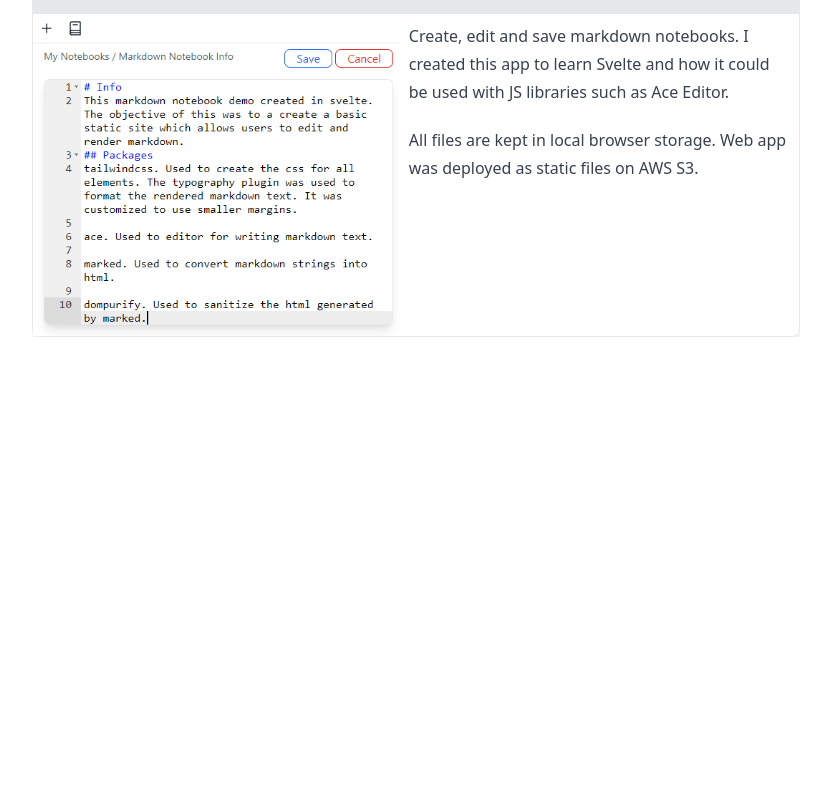
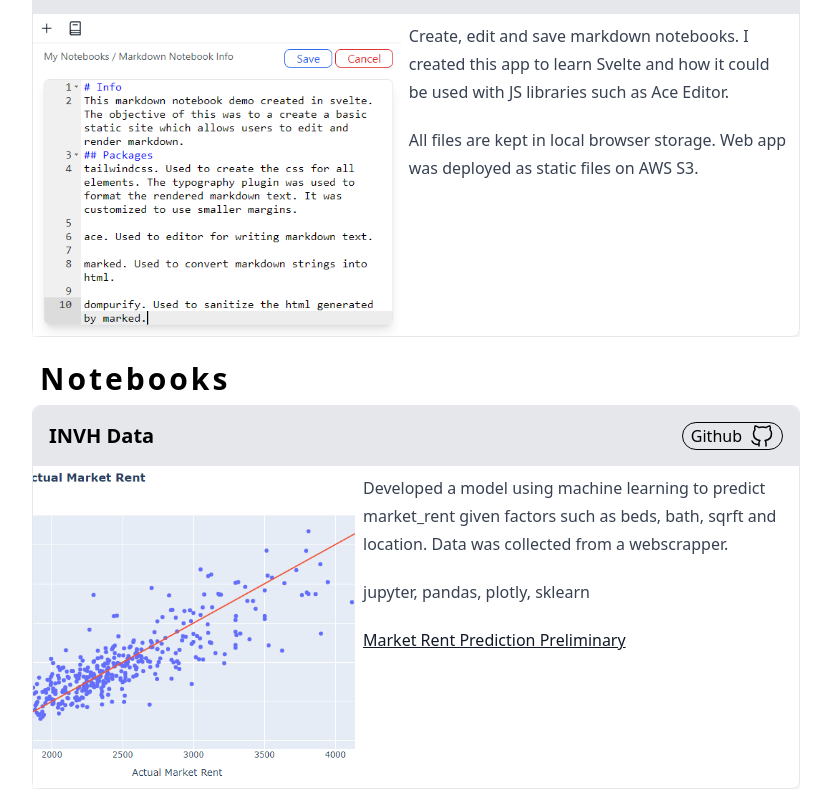
Before and after one commit to magicalpuffin/mli-puffinsystems, a SvelteKit app in the folder puffinsystems_homepage/: page / in a window 1280 px wide. Shown: the part 624-1421 px from the top of the page, without its empty margins (224-1055 px from the left). Before the commit the page ends 969 px from the top, so only its background shows below. Built offline with nearby package versions, Linux system fonts and the light colour scheme.

Commit message:
added notebook cards

```diff
--- a/puffinsystems_homepage/src/lib/components/CardTemplate.svelte
+++ b/puffinsystems_homepage/src/lib/components/CardTemplate.svelte
@@ -9,9 +9,12 @@
 
 <div class="rounded-lg border shadow-lg md:h-96">
   <div class="flex h-full flex-col">
-    <div class="flex flex-row justify-between bg-gray-200 px-4 py-4">
+    <div
+      class="flex flex-row justify-between rounded-t-lg bg-gray-200 px-4 py-4"
+    >
       <div class="text-xl font-bold">{title}</div>
       <div class="flex flex-row justify-between gap-4">
+        {#if detail_link}
           <a
             href={detail_link}
             class="flex flex-row items-center gap-2 rounded-full px-2 text-black hover:border-blue-600 hover:text-blue-600 md:border md:border-black"
@@ -20,6 +23,8 @@
             ><p class="hidden md:block">Open</p>
             <OpenInWindowIcon /></a
           >
+        {/if}
+        {#if github_link}
           <a
             href={github_link}
             class="flex flex-row items-center gap-2 rounded-full px-2 text-black hover:border-blue-600 hover:text-blue-600 md:border md:border-black"
@@ -28,6 +33,7 @@
             ><p class="hidden md:block">Github</p>
             <GithubIcon /></a
           >
+        {/if}
       </div>
     </div>
 
--- /dev/null
+++ b/puffinsystems_homepage/src/lib/components/cards/notebooks/INVHDataCard.svelte
@@ -0,0 +1,29 @@
+<script lang="ts">
+  import CardTemplate from "$lib/components/CardTemplate.svelte";
+
+  let title = "INVH Data";
+  let detail_link = "";
+  let github_link =
+    "https://github.com/magicalpuffin/Py-Notebooks/tree/main/invh_house_rental_data";
+</script>
+
+<CardTemplate {title} {detail_link} {github_link}>
+  <div class="flex h-full flex-col overflow-hidden md:flex-row">
+    <img
+      class="aspect-square h-full max-h-48 object-cover md:h-full md:max-h-none"
+      src={"/images/card_image/invh_data.png"}
+      alt=""
+    />
+    <article class="prose mx-2 my-2">
+      <p>
+        Developed a model using machine learning to predict market_rent given
+        factors such as beds, bath, sqrft and location. Data was collected from
+        a webscrapper.
+      </p>
+      <p>jupyter, pandas, plotly, sklearn</p>
+      <a href="/notebooks/market_rent_prediciton_preliminary.html"
+        >Market Rent Prediction Preliminary</a
+      >
+    </article>
+  </div>
+</CardTemplate>
--- /dev/null
+++ b/puffinsystems_homepage/src/lib/components/cards/notebooks/LPTubeCuttingCard.svelte
@@ -0,0 +1,25 @@
+<script lang="ts">
+  import CardTemplate from "$lib/components/CardTemplate.svelte";
+
+  let title = "Linear Programming Tube Cutting";
+  let detail_link = "";
+  let github_link =
+    "https://github.com/magicalpuffin/Py-Notebooks/tree/main/lp_tube_cutting";
+</script>
+
+<CardTemplate {title} {detail_link} {github_link}>
+  <div class="flex h-full flex-col overflow-hidden md:flex-row">
+    <img
+      class="aspect-square h-full max-h-48 object-cover md:h-full md:max-h-none"
+      src={"/images/card_image/lp_tube_cutting.png"}
+      alt=""
+    />
+    <article class="prose mx-2 my-2">
+      <p>
+        Solves a basic tube cutting linear programming problem. Optimizes the
+        parts cut on stock material to minimize waste.
+      </p>
+      <p>jupyter, pulp, pandas</p>
+    </article>
+  </div>
+</CardTemplate>
--- /dev/null
+++ b/puffinsystems_homepage/src/lib/components/cards/notebooks/TinyWarsStatsCard.svelte
@@ -0,0 +1,37 @@
+<script lang="ts">
+  import CardTemplate from "$lib/components/CardTemplate.svelte";
+
+  let title = "TinyWars Statistics";
+  let detail_link = "";
+  let github_link =
+    "https://github.com/magicalpuffin/Py-Notebooks/tree/main/TinyWars_ranked_statistics";
+</script>
+
+<CardTemplate {title} {detail_link} {github_link}>
+  <div class="flex h-full flex-col overflow-hidden md:flex-row">
+    <img
+      class="aspect-square h-full max-h-48 object-cover md:h-full md:max-h-none"
+      src={"/images/card_image/tinywars_stats.png"}
+      alt=""
+    />
+    <article class="prose mx-2 my-2">
+      <p>
+        Tiny Wars is a small online game with a ranked ladder. Cleaned the data
+        to create various data visualizations about ranked matches.
+      </p>
+      <p>jupyter, pandas, plotly</p>
+      <p class="my-0">
+        <a href="/notebooks/co_matchup_matrix.html">Matchup Matrix</a>
+      </p>
+      <p class="my-0">
+        <a href="/notebooks/co_stats_all.html">CO Statistics</a>
+      </p>
+      <p class="my-0">
+        <a href="/notebooks/map_winrates.html">Map Winrates</a>
+      </p>
+      <p class="my-0">
+        <a href="/notebooks/user_elo.html">User Elo</a>
+      </p>
+    </article>
+  </div>
+</CardTemplate>
--- a/puffinsystems_homepage/src/routes/+page.svelte
+++ b/puffinsystems_homepage/src/routes/+page.svelte
@@ -3,8 +3,13 @@
   import { fade } from "svelte/transition";
 
   import AboutMe from "$lib/components/AboutMe.svelte";
+
   import MdNotebookCard from "$lib/components/cards/demos/MDNotebookCard.svelte";
   import MfgKanbanCard from "$lib/components/cards/demos/MFGKanbanCard.svelte";
+
+  import InvhDataCard from "$lib/components/cards/notebooks/INVHDataCard.svelte";
+  import TinyWarsStatsCard from "$lib/components/cards/notebooks/TinyWarsStatsCard.svelte";
+  import LpTubeCuttingCard from "$lib/components/cards/notebooks/LPTubeCuttingCard.svelte";
 
   let mountComplete = false;
   onMount(() => {
@@ -29,5 +34,19 @@
         </div>
       </div>
     </div>
+    <div class="">
+      <h2 class="mx-2 my-2 text-3xl font-bold tracking-widest">Notebooks</h2>
+      <div class="flex snap-x snap-mandatory flex-row gap-16 overflow-x-scroll">
+        <div class="w-full shrink-0 snap-center">
+          <InvhDataCard />
+        </div>
+        <div class="w-full shrink-0 snap-center">
+          <TinyWarsStatsCard />
+        </div>
+        <div class="w-full shrink-0 snap-center">
+          <LpTubeCuttingCard />
+        </div>
+      </div>
+    </div>
   </div>
 {/if}
```
Lines whose indentation alone changed are shown as unchanged.
